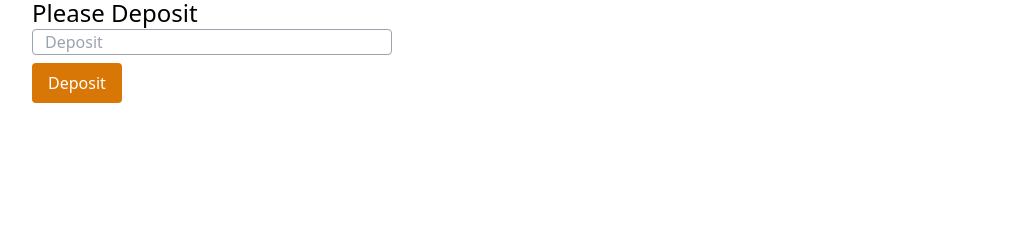
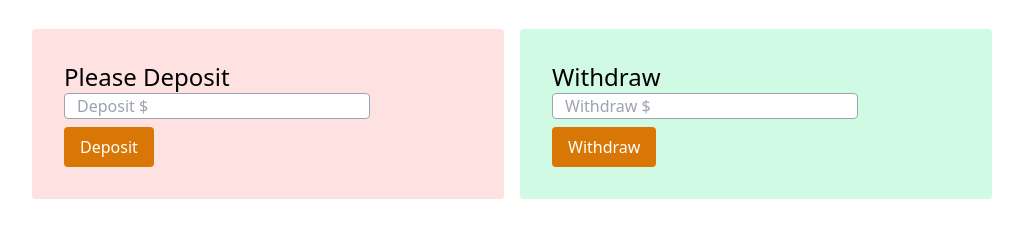
Before and after one commit to hasibulpolok/baapErBank, a plain HTML site: page bankaccount.html in a window 1280 px wide. Shown: the part 299-536 px from the top of the page, without its empty margins (128-1151 px from the left). Drawn offline with nearby package versions, Linux system fonts and the light colour scheme.

Commit message:
withdraw & Deposit field style added

```diff
--- a/bankaccount.html
+++ b/bankaccount.html
@@ -36,14 +36,22 @@
             </div>
         </section>
         <!-- Deposit & Withdraw -->
-        <section>
-            <div class="grid grid-cols-2 justify-around">
-                <div>
-                    <h3 class="text-2xl">Please Deposit</h3>
+        <section class="mt-8">
+            <div class="grid grid-cols-2 gap-4 justify-around">
+                <div class="bg-red-100 p-8 rounded">
+                    <h3 class="text-2xl font-medium">Please Deposit</h3>
                     <div>
-                        <input id="user-email" class="border border-gray-400 rounded block w-3/4 mb-2 px-3" type="text" name=""
-                            id="" placeholder="Deposit" required>
-                        <button id="deposit" class="bg-yellow-600 px-4 py-2 rounded font-medium text-white">Deposit</button>
+                        <input id="deposit-amount" class="border border-gray-400 rounded block w-3/4 mb-2 px-3" type="text" name=""
+                            id="" placeholder="Deposit $" required>
+                        <button id="deposit-button" class="bg-yellow-600 px-4 py-2 rounded font-medium text-white ">Deposit</button>
+                    </div>
+                </div>
+                <div class="bg-green-100 p-8 rounded">
+                    <h3 class="text-2xl font-medium">Withdraw</h3>
+                    <div>
+                        <input id="Withdraw-amount" class="border border-gray-400 rounded block w-3/4 mb-2 px-3" type="text" name=""
+                            id="" placeholder="Withdraw $" required>
+                        <button id="withdraw-button" class="bg-yellow-600 px-4 py-2 rounded font-medium text-white">Withdraw</button>
                     </div>
                 </div>
 
```
